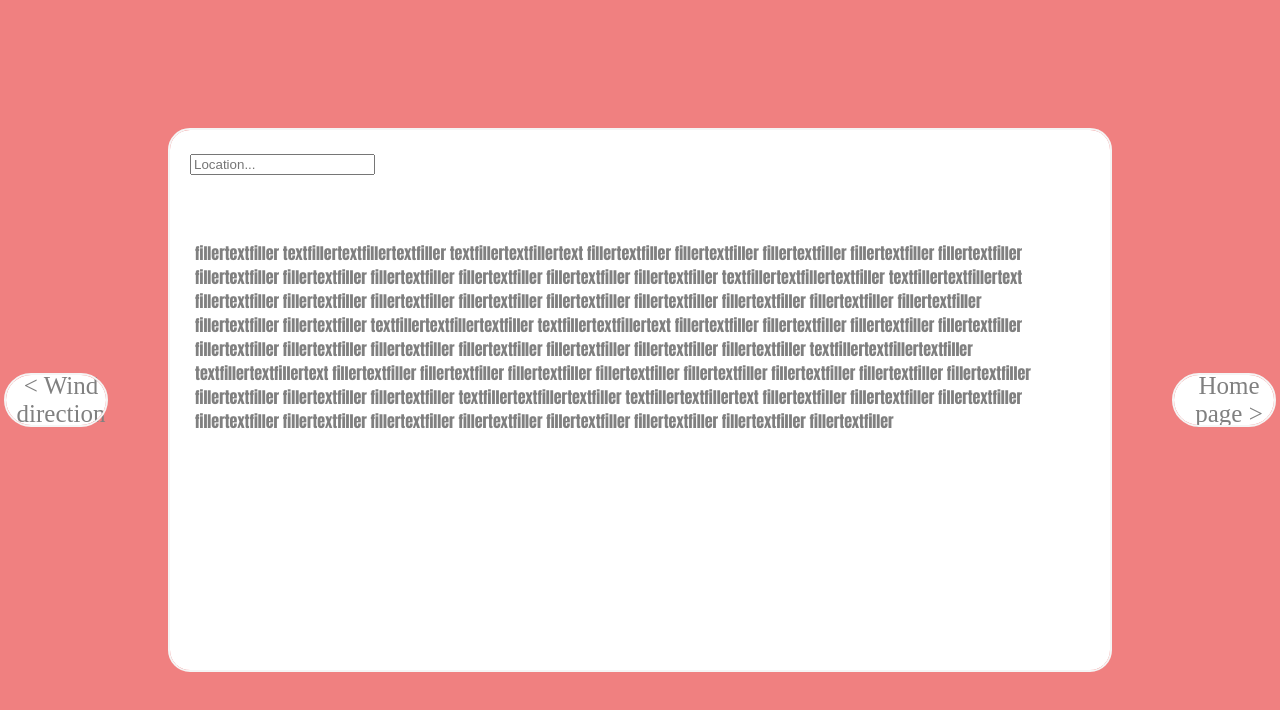
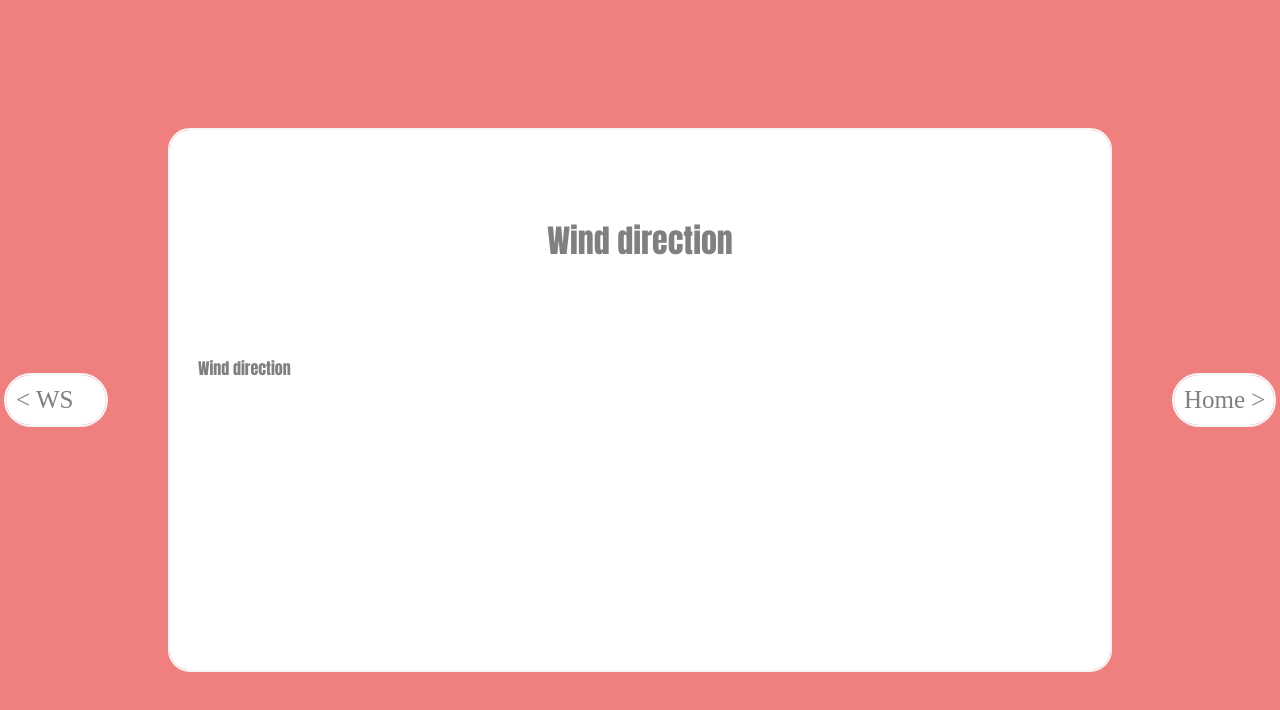
Before and after one commit to Samppa50/weatherpage, a plain HTML site: page page1.html in a window 1280 px wide. Drawn offline with Linux system fonts and the light colour scheme; no server answers.

Commit message:
functionality

```diff
--- a/page1.html
+++ b/page1.html
@@ -5,35 +5,41 @@
     <meta http-equiv="X-UA-Compatible" content="IE=edge">
     <meta name="viewport" content="width=device-width, initial-scale=1.0">
     <link rel="stylesheet" href="styles.css">
-    <title>wind speed</title>
+    <title>wind direction</title>
 </head>
 <body style="background-color: lightcoral;">
+    <script src="script.js"></script>
+
     <div class="wdpage">
-        <a class="link" href="page2.html">&lt; Wind direction</a>
+        <a class="link" href="page2.html">&lt; WS</a>
     </div>
 
+
     <div class="container">
-            <div class="searchbox">
-                <input type="text" placeholder="Location...">
+            <div class="titlebox">
+                <H1 class="text">Wind direction</H1>
             </div>
             <div class="information">
-                <p class="cities">fillertextfiller textfillertextfillertextfiller textfillertextfillertext fillertextfiller
-                     fillertextfiller fillertextfiller fillertextfiller fillertextfiller fillertextfiller fillertextfiller fillertextfiller
-                      fillertextfiller fillertextfiller fillertextfiller textfillertextfillertextfiller textfillertextfillertext fillertextfiller
-                       fillertextfiller fillertextfiller fillertextfiller fillertextfiller fillertextfiller fillertextfiller fillertextfiller fillertextfiller
-                        fillertextfiller fillertextfiller textfillertextfillertextfiller textfillertextfillertext fillertextfiller
-                        fillertextfiller fillertextfiller fillertextfiller fillertextfiller fillertextfiller fillertextfiller fillertextfiller
-                         fillertextfiller fillertextfiller fillertextfiller textfillertextfillertextfiller textfillertextfillertext fillertextfiller fillertextfiller
-                          fillertextfiller fillertextfiller fillertextfiller fillertextfiller fillertextfiller fillertextfiller fillertextfiller fillertextfiller fillertextfiller
-                          textfillertextfillertextfiller textfillertextfillertext fillertextfiller fillertextfiller fillertextfiller fillertextfiller fillertextfiller fillertextfiller fillertextfiller fillertextfiller fillertextfiller
-                           fillertextfiller fillertextfiller </p>
+                <table>
+                    <thead>
+                        <tr>
+                            <th>
+                                <p>Wind direction</p>
+                            </th>
 
+                        </tr>
+                    </thead>
+                    <tbody id="wd-output">
+
+
+                    </tbody>
+                </table>
             </div>
 
     </div>
 
     <div class="wspage">
-        <a class="link" href="index.html">Home page ></a>
+        <a class="link" href="index.html">Home ></a>
     </div>
 
 </body>
```
